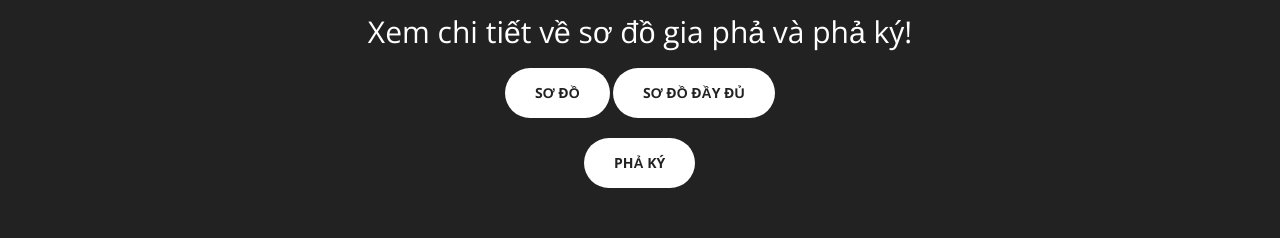
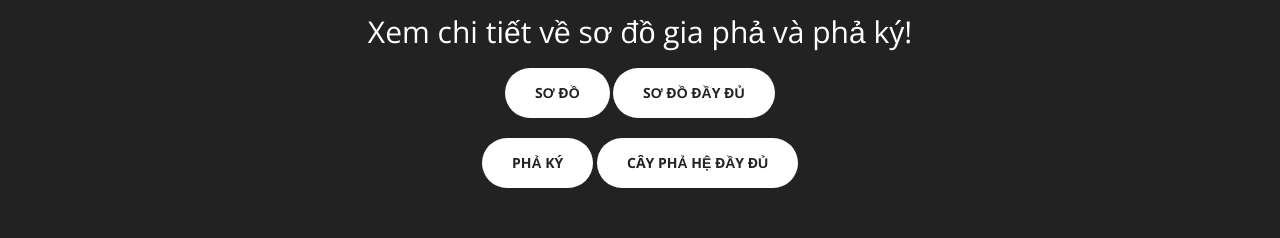
Before and after one commit to giaphahohoang/giaphahohoang.github.io, a plain HTML site: page index.html in a window 1280 px wide. Shown: the part 3960-4198 px from the top of the page. Drawn offline with nearby package versions, Linux system fonts and the light colour scheme.

Commit message:
Update Gia pha ho Hoang

```diff
--- a/index.html
+++ b/index.html
@@ -36,13 +36,14 @@
           <script src="https://oss.maxcdn.com/libs/html5shiv/3.7.0/html5shiv.js"></script>
           <script src="https://oss.maxcdn.com/libs/respond.js/1.4.2/respond.min.js"></script>
       <![endif]-->
-      <script async src="//pagead2.googlesyndication.com/pagead/js/adsbygoogle.js"></script>
+
+      <!-- <script async src="//pagead2.googlesyndication.com/pagead/js/adsbygoogle.js"></script>
       <script>
         (adsbygoogle = window.adsbygoogle || []).push({
           google_ad_client: "ca-pub-1993347257919761",
           enable_page_level_ads: true
         });
-      </script>
+      </script> -->
   </head>
 
   <body id="page-top">
@@ -283,7 +284,7 @@
                       </a>
                   </div>
                   <div class="col-lg-4 col-sm-6">
-                      <a href="img/giapha/fullsize/5.jpg" class="portfolio-box">
+                      <a href="img/portfolio/fullsize/5.jpg" class="portfolio-box">
                           <img src="img/portfolio/thumbnails/5.jpg" class="img-responsive" alt="">
                           <div class="portfolio-box-caption">
                               <div class="portfolio-box-caption-content">
@@ -303,10 +304,10 @@
                           <div class="portfolio-box-caption">
                               <div class="portfolio-box-caption-content">
                                   <div class="project-category text-faded">
-                                      Gia phả
+                                      Cây phả hệ đầy đủ
                                   </div>
                                   <div class="project-name">
-                                      Gia phả đầy đủ.
+                                      Cây phả hệ đầy đủ.
                                   </div>
                               </div>
                           </div>
@@ -326,6 +327,7 @@
                   </p>
                   <p>
                     <a target="_blank" href="https://docs.google.com/document/d/1eBp4H1j7_poIudDQQgXiGVWFBq1vTi6e/view" class="btn btn-default btn-xl sr-button">Phả ký</a>
+                    <a target="_blank" href="cay-pha-he-day-du.html" class="btn btn-default btn-xl sr-button">Cây phả hệ đầy đủ</a>
                   </p>
               </div>
           </div>
```
Lines whose indentation alone changed are shown as unchanged.
